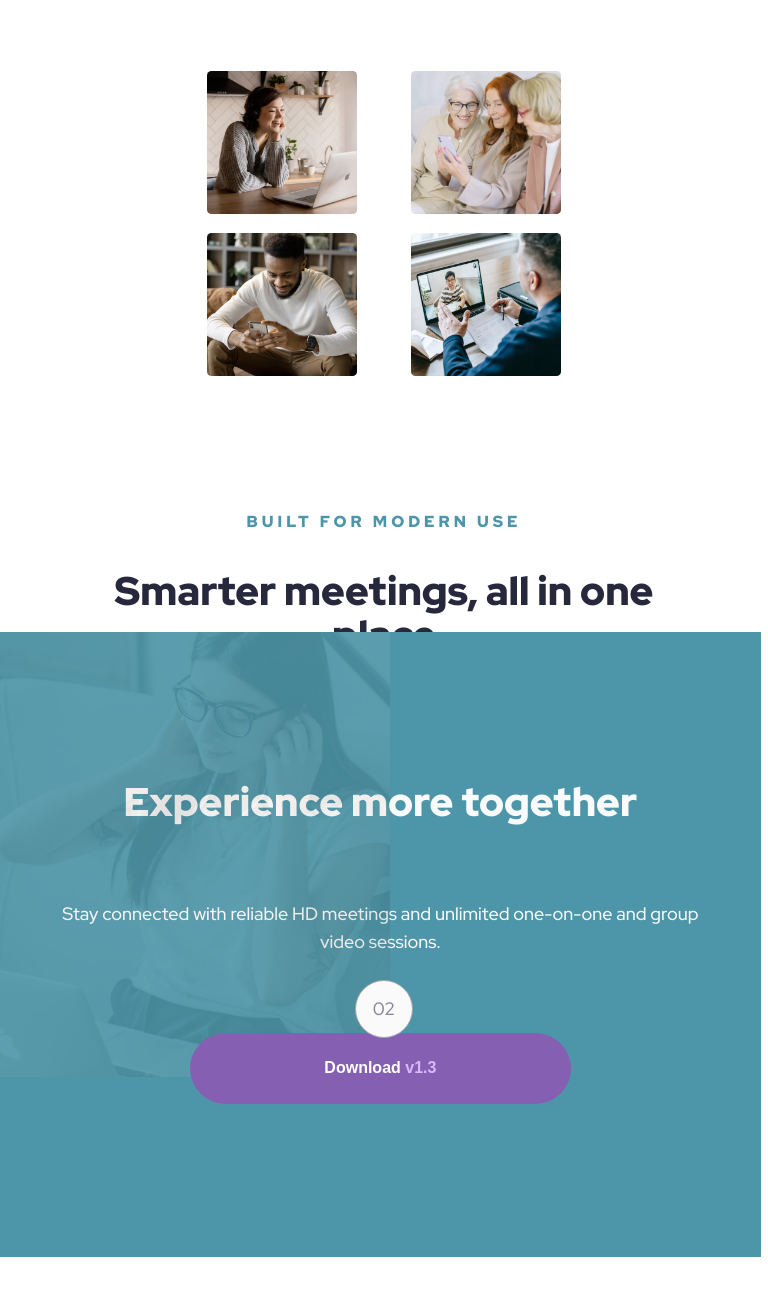
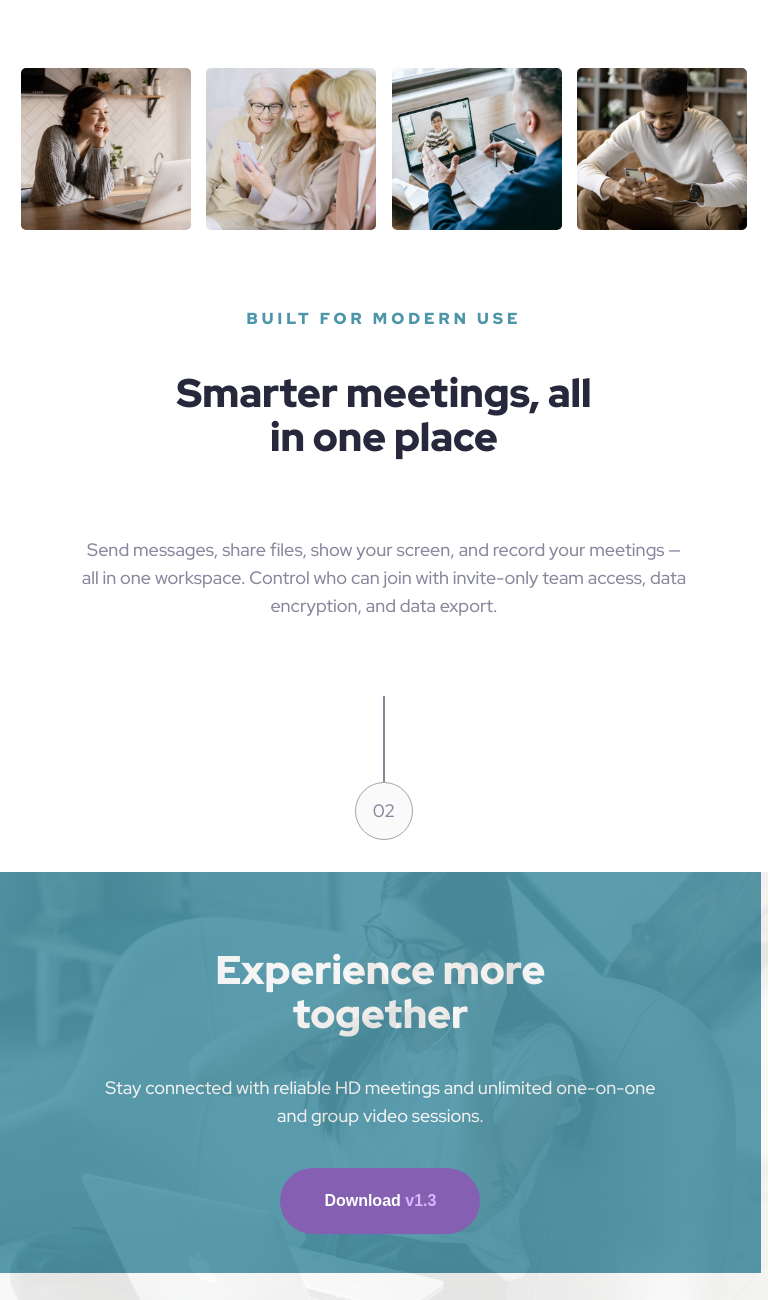
Before and after one commit to ogdruggahat/frontmentor_meet, a plain HTML site: page starter-code/index.html in a window 768 px wide. Shown: the part 1178-2478 px from the top of the page. Before the commit the page ends 2435 px from the top, so only its background shows below. Drawn offline with Linux system fonts and the light colour scheme.

Commit message:
Add styling to tablet version

```diff
--- a/starter-code/index.html
+++ b/starter-code/index.html
@@ -31,10 +31,12 @@
   <p>
     Meet makes it easy to connect with others face-to-face virtually and collaborate across any device.
   </p>
+  <div class="🏺">
 <button>Download
   <span style="color: #8FE3F9;">v1.3</span>
 </button>
 <button class="btn-small">What is it?</button>
+</div>
 </header>
 
 <main>
@@ -49,8 +51,8 @@
 <div class="main-grid">
 <img src="./assets/desktop/image-woman-in-videocall.jpg" alt="">
 <img src="./assets/desktop/image-women-videochatting.jpg" alt="" class="img-right">
-<img src="./assets/desktop/image-man-texting.jpg" alt="">
-<img src="./assets/desktop/image-men-in-meeting.jpg" alt="" class="img-right">
+<img src="./assets/desktop/image-men-in-meeting.jpg" alt="" >
+<img src="./assets/desktop/image-man-texting.jpg" alt="" class="img-right">
 </div>
 <h3>
 Built for modern use
@@ -74,7 +76,8 @@ Built for modern use
 </p>
 </div>
 <div class="card">
-  <img src="./assets/mobile/image-footer.jpg" alt="" class="bg-img">
+  <img src="./assets/mobile/image-footer.jpg" alt="" class="mobile-footer">
+  <img src="./assets/tablet/image-footer.jpg" alt="" class="tablet-footer">
   <h2>Experience more together</h2>
 
   <p>
--- a/starter-code/styles.css
+++ b/starter-code/styles.css
@@ -2,7 +2,6 @@ body{
     font-family: 'Red Hat Display', sans-serif;
     margin: 0;
     text-align: center;
-
 }
 h1,p{
     margin: auto 10%;
@@ -14,28 +13,18 @@ h1{
     color: #28283D;
 }
 p{
-    /* font-size:16px;
-    line-height: 26px; */
     font-size: 18px;
     line-height: 28px;
     font-weight: 500;
     color: #87879D;
-    /* width: 83%;
-    margin: 10%; */
     width: 90%;
     margin: 10% 5%;
 }
-@media screen and (min-width:900px) {
-    p{
-        font-size: 20px;
-    }
-}
+
 
 /* HEADER */
 header{
     position: relative;
-
-
 }
 .logo{
     display: flex;
@@ -44,9 +33,9 @@ header{
     margin: 10% auto;
 }
 header .img{
-    width: 200px;
-   display: inline-block;
-   position: absolute;
+    width: 420px;
+    display: inline-block;
+    position: absolute;
 }
 .left{
     left:-20px
@@ -137,13 +126,7 @@ h2{
     font-weight: 900;
     color: #28283D;
     width: 80%;
-    margin-left: 10%;
-}
-@media screen and (max-width:400px) {
-    h2{
-        font-size: 32px;
-        line-height: 36px;
-    }
+    margin: 5% auto;
 }
 
 /* FOOTER */
@@ -173,7 +156,7 @@ footer button{
     position: relative;
     z-index: 2;
 }
-.bg-img{
+.mobile-footer{
     position: absolute;
     width: 390px;
     top: 0px;
@@ -181,3 +164,100 @@ footer button{
     z-index: 1;
     opacity: 0.1;
 }
+/* MEDIA */
+
+/* MOBILE */
+@media screen and (max-width:400px) {
+    h2{
+        font-size: 32px;
+        line-height: 36px;
+    }
+    header .img{
+        width: 200px;
+    }
+}
+
+/* TABLET */
+@media screen and (min-width:500px) and (max-width:850px) {
+    h1{
+        margin:60% auto 0;
+        width: 40%;
+    }
+    p{
+        width: 60%;
+        margin: 10% auto;
+    }
+
+    .left{
+        left:-30px
+    }
+    .right{
+        right: -30px;
+    }
+    .🏺{
+        width: 60%;
+        margin-left: auto;
+        margin-right: auto;
+    }
+    button{
+        padding: 20px 0;
+        margin-left: 0px;
+        display: inline-block;
+        width: 200px;
+    }
+    .btn-small{
+        margin-left: 3%;
+        width: 150px;
+    }
+    .main-grid{
+        margin: 10% 0;
+        grid-template-columns: repeat(4,170px);
+        grid-template-rows: 1fr;
+        gap:2%;
+        justify-content: center !important;
+    }
+    .main-grid img{
+        width: 170px;
+        align-self: center;
+    }
+    h2{
+        width: 55%;
+
+
+    }
+    main p{
+        width: 80%;
+    }
+    .card{
+        top: 2050px;
+        padding: 5% 0 0;
+    }
+    .mobile-footer{
+        display: none;
+    }
+    .tablet-footer{
+        position: absolute;
+        top: 0px;
+        left: 0px;
+        z-index: 1;
+        opacity: 0.1;
+    }
+    .card{
+        padding: 0px auto;
+    }
+
+    footer p{
+        width: 75% !important;
+        margin: 5% auto !important;
+    }
+}
+
+/* DESKTOP */
+@media screen and (min-width:900px) {
+    p{
+        font-size: 20px;
+    }
+    .tablet-footer{
+        display: none;
+    }
+}
```
